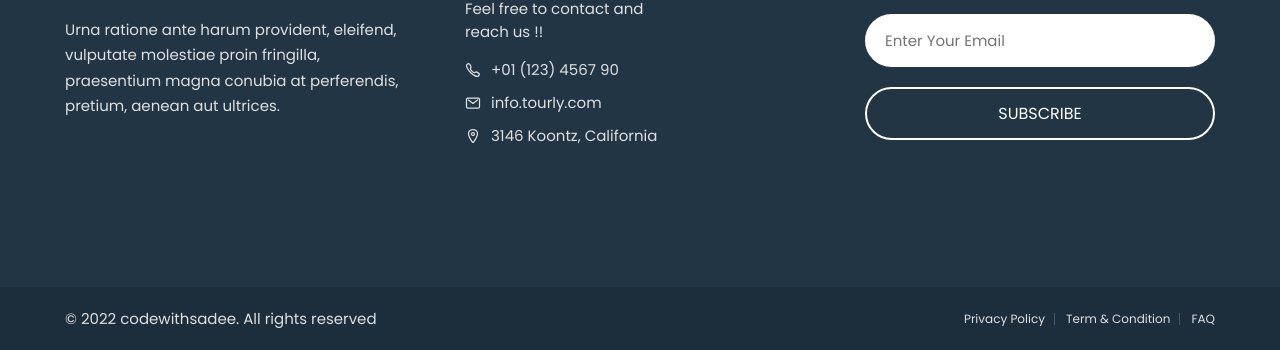
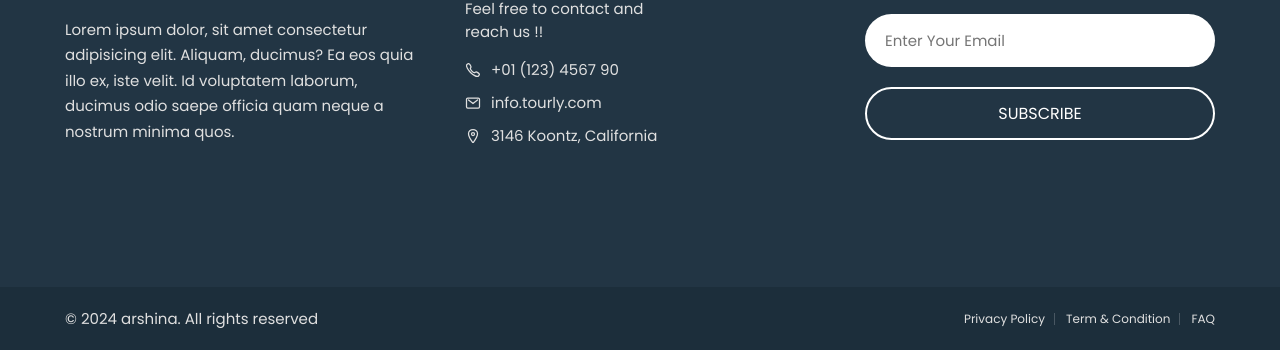
Before and after one commit to arshina896/tourly, a plain HTML site: page index.html in a window 1280 px wide. Shown: the part 5049-5399 px from the top of the page. Drawn offline with nearby package versions, Linux system fonts and the light colour scheme.

Commit message:
last commit

```diff
--- a/index.html
+++ b/index.html
@@ -543,10 +543,13 @@
                         <img src="./assets/images/logo.svg" alt="Tourly logo">
                     </a>
                     <p class="footer-text">
-                        Urna ratione ante harum provident, eleifend, vulputate molestiae proin fringilla, praesentium
+                        <!-- Urna ratione ante harum provident, eleifend, vulputate molestiae proin fringilla, praesentium
                         magna conubia
                         at
-                        perferendis, pretium, aenean aut ultrices.
+                        perferendis, pretium, aenean aut ultrices. -->
+                        Lorem ipsum dolor, sit amet consectetur adipisicing elit. Aliquam, ducimus? Ea eos quia illo ex,
+                        iste velit.
+                        Id voluptatem laborum, ducimus odio saepe officia quam neque a nostrum minima quos.
                     </p>
                 </div>
                 <div class="footer-contact">
@@ -583,7 +586,7 @@
         <div class="footer-bottom">
             <div class="container">
                 <p class="copyright">
-                    &copy; 2022 <a href="">codewithsadee</a>. All rights reserved
+                    &copy; 2024 <a href="">arshina</a>. All rights reserved
                 </p>
                 <ul class="footer-bottom-list">
                     <li>
```
